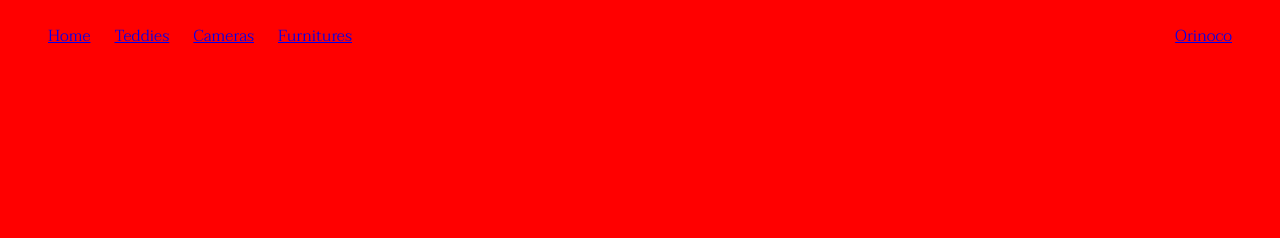
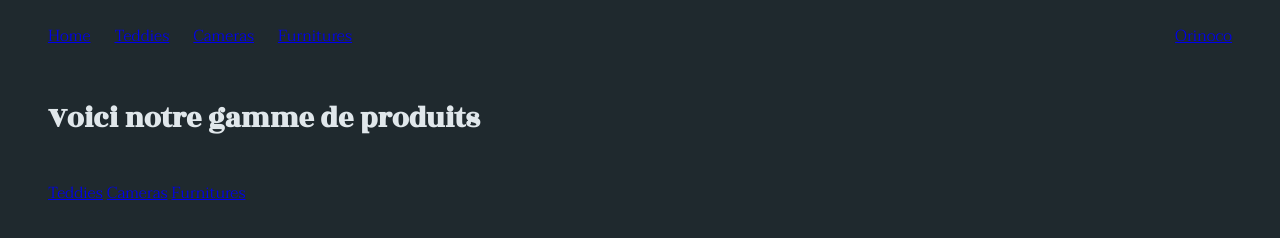
Before and after one commit to KirdesMF/CedricGourville_5_15072021, a website built with Parcel: page frontend/src/index.html in a window 1280 px wide. Built offline with nearby package versions, Linux system fonts and the light colour scheme.

Commit message:
start ui home

```diff
--- a/frontend/src/index.html
+++ b/frontend/src/index.html
@@ -4,7 +4,6 @@
       <meta charset="UTF-8" />
       <meta http-equiv="X-UA-Compatible" content="IE=edge" />
       <meta name="viewport" content="width=device-width, initial-scale=1.0" />
-      <link rel="stylesheet" href="./styles.scss" />
       <link rel="icon" href="./assets/images/favicon.ico" />
       <link rel="icon" href="./assets/images/orinoco.svg" type="image/svg" />
       <link
--- a/frontend/src/index.js
+++ b/frontend/src/index.js
@@ -1,3 +1,4 @@
+import './styles.scss';
 import './js/router/router';
 
 // function displayImages({ datas, container }) {
--- a/frontend/src/js/views/Article.js
+++ b/frontend/src/js/views/Article.js
@@ -1,18 +1,10 @@
-const colors = {
-   '/': 'red',
-   '/teddies': 'green',
-   '/cameras': 'pink',
-   '/furnitures': 'blue',
-};
-
 export const Article = {
    render: () => {
-      const pathname = window.location.pathname;
-      const color = colors[pathname];
-      document.body.style.background = color;
       return `
-         <section>
-            <h1>Article</h1>
+         <section class="panel">
+            <div class="wrapper">
+               <h1>Article</h1>
+            </div>
          </section>
       `;
    },
--- a/frontend/src/js/views/Home.js
+++ b/frontend/src/js/views/Home.js
@@ -1,13 +1,16 @@
 export const Home = {
    render: () => {
-      const pathname = window.location.pathname;
-      pathname === '/' ? (document.body.style.background = 'red') : '';
       return `
-         <nav>
-            <a href="/teddies" ></a>
-            <a href="/cameras" ></a>
-            <a href="/furnitures" ></a>
-         </nav>
+         <section class="panel">
+            <div class="wrapper grid-flow">
+               <h1>Voici notre gamme de produits</h1>
+               <nav>
+                  <a href="/teddies" >Teddies</a>
+                  <a href="/cameras" >Cameras</a>
+                  <a href="/furnitures" >Furnitures</a>
+               </nav>
+            </div>
+         </section>
       `;
    },
 };
--- a/frontend/src/scss/base/_colors.scss
+++ b/frontend/src/scss/base/_colors.scss
@@ -1,5 +1,6 @@
 :root {
    --color-primary: hsl(270, 50%, 50%);
    --color-secondary: hsl(30, 50%, 50%);
-   --color-text: hsl(200, 20%, 15%);
+   --color-text: hsl(200, 20%, 90%);
+   --color-background: hsl(200, 20%, 15%);
 }
--- a/frontend/src/scss/base/_fonts.scss
+++ b/frontend/src/scss/base/_fonts.scss
@@ -11,6 +11,7 @@
 
 h1 {
    font-family: 'RozhaOne';
+   font-size: 1.875rem;
 }
 
 a {
--- a/frontend/src/scss/base/_global.scss
+++ b/frontend/src/scss/base/_global.scss
@@ -3,5 +3,6 @@
 }
 
 body {
-   transition: background 200ms ease;
+   background: var(--color-background);
+   color: var(--color-text);
 }
--- /dev/null
+++ b/frontend/src/scss/composition/_flow.scss
@@ -0,0 +1,4 @@
+.grid-flow {
+   display: grid;
+   gap: var(--gap-flow, 2.5rem);
+}
--- a/frontend/src/styles.scss
+++ b/frontend/src/styles.scss
@@ -3,8 +3,9 @@
 @import './scss/base/colors';
 @import './scss/base/fonts';
 
-@import './scss/composition/wrapper.scss';
+@import './scss/composition/wrapper';
 @import './scss/composition/panel';
+@import './scss/composition/flow';
 
 @import './scss/block/nav';
 @import './scss/block/svg';
```
